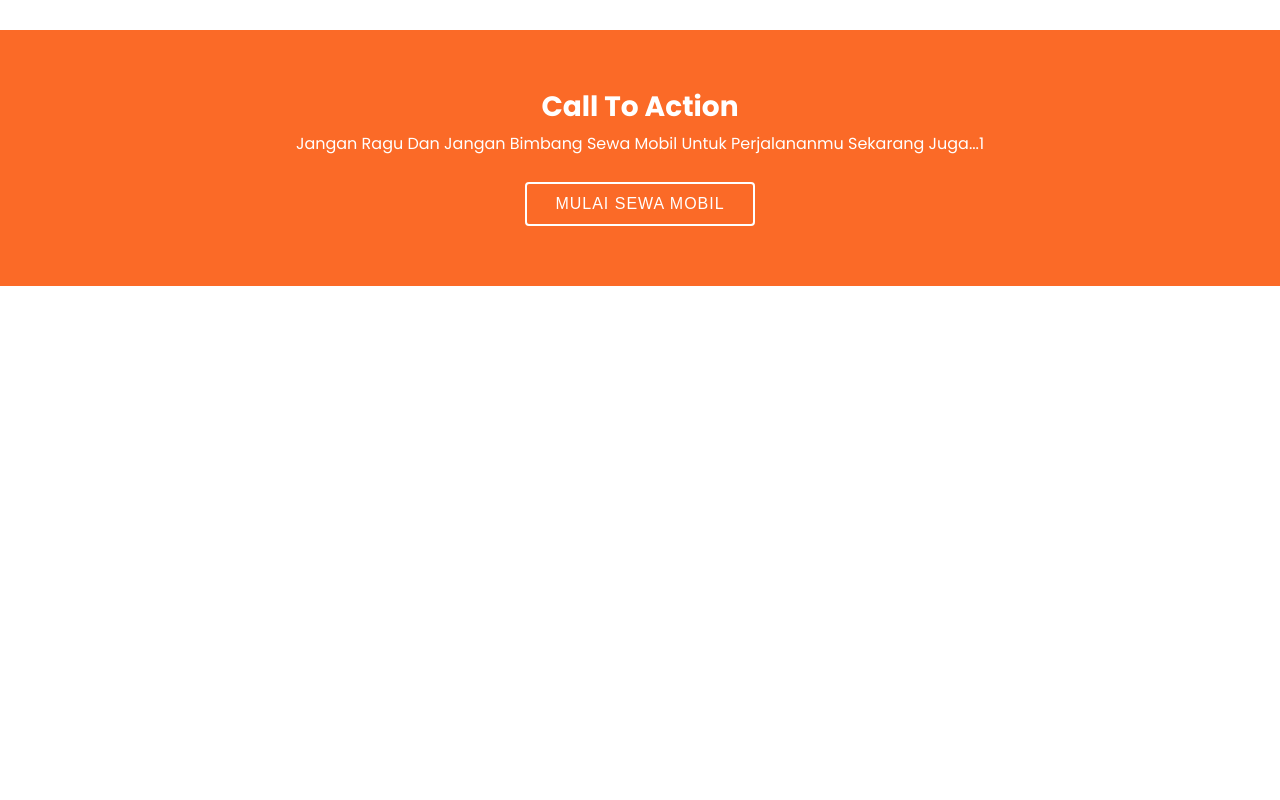
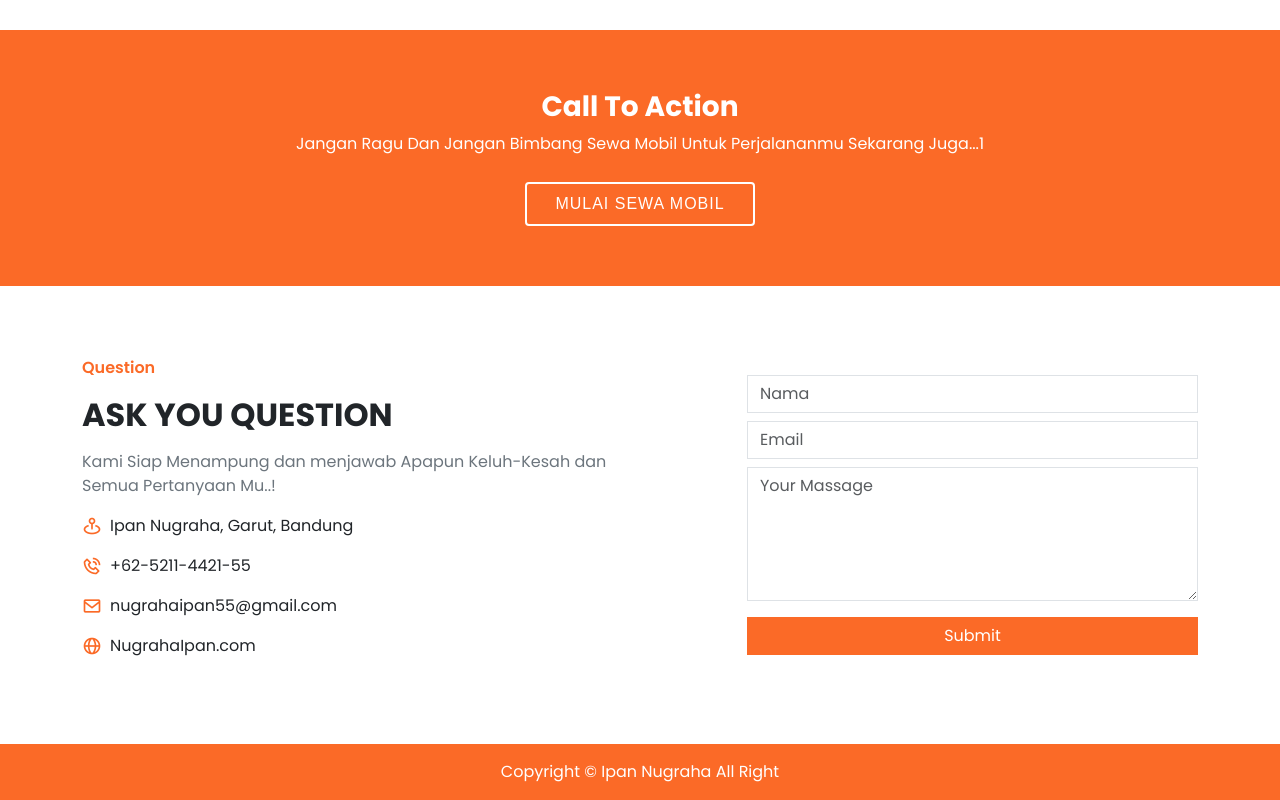
Before and after one commit to Ipan212/BoostrapWeb, a plain HTML site: page index.html in a window 1280 px wide. Shown: the part 2267-3067 px from the top of the page. Before the commit the page ends 2553 px from the top, so only its background shows below. Drawn offline with nearby package versions, Linux system fonts and the light colour scheme.

Commit message:
menambah card Question dan footer

```diff
--- a/index.html
+++ b/index.html
@@ -24,13 +24,13 @@
                 <a class="nav-link active" aria-current="page" href="#">Our Services</a>
               </li>
               <li class="nav-item">
-                <a class="nav-link" href="#">Why Use</a>
+                <a class="nav-link" href="#Service">Why Use</a>
               </li>
               <li class="nav-item">
-                <a class="nav-link" href="#">Testimonial</a>
+                <a class="nav-link" href="#testimonial">Testimonial</a>
               </li>
               <li class="nav-item">
-                <a class="nav-link" href="#">FAQ</a>
+                <a class="nav-link" href="#Question">FAQ</a>
               </li>
               <li class="nav-item">
                 <a class="nav-link" href="#">Register</a>
@@ -62,7 +62,7 @@
       </section>
       <!--AND HEADER-->
       <!--Our Us-->
-      <section class="our-section" id="our">
+      <section class="our-section" id="Service">
         <div class="container ">
             <div class="row align-items-center justify-content-between">
                 <div class="col-md-6">
@@ -202,7 +202,57 @@
         </div>
       </section>
       <!--AND FAQ-->
-
+      <!--Question-->
+      <section class="Question" id="Question">
+        <div class="container">
+          <div class="row align-items-center justify-content-between">
+            <div class="col-md-6">
+          <p class="text-orange fw-semibold">Question</p>
+          <h2 class="section-title mb-3">Ask You Question</h2>
+          <p class="text-secondary mb-3">
+            Kami Siap Menampung dan menjawab Apapun Keluh-Kesah dan Semua Pertanyaan Mu..!
+          </p>
+            <div class="d-flex align-items-center gap-2 mb-3">
+              <i class="bx bx-map-pin text-orange fs-5"></i>
+              <div class="mb-0">Ipan Nugraha, Garut, Bandung</div>
+            </div>
+            <div class="d-flex align-items-center gap-2 mb-3">
+              <i class="bx bx-phone-call text-orange fs-5"></i>
+              <div class="mb-0">+62-5211-4421-55</div>
+            </div>
+            <div class="d-flex align-items-center gap-2 mb-3">
+              <i class="bx bx-envelope text-orange fs-5"></i>
+              <div class="mb-0">nugrahaipan55@gmail.com</div>
+            </div>
+            <div class="d-flex align-items-center gap-2 mb-3">
+              <i class="bx bx-globe text-orange fs-5"></i>
+              <div class="mb-0">NugrahaIpan.com</div>
+            </div>
+          </div>
+          <div class="col-md-5">
+            <form action="#">
+              <input type="text" placeholder="Nama"
+              class="form-control rounded-0 mb-2">
+              <input type="text" placeholder="Email"
+              class="form-control rounded-0 mb-2">
+              <textarea name="body" id="body" cols="30"
+              rows="5" placeholder="Your Massage" class="form-control rounded-0 mb-3"></textarea>
+              <button class="btn btn-orange w-100 rounded-0">Submit</button>
+            </form>
+          </div>
+        </div>
+          </div>
+      </section>
+      <!--And Question-->
+      <!--Footer-->
+      <footer class="py-3">
+        <div class="container">
+          <p class="text-white fs-6 mb-0 text-center ">
+            Copyright &copy; Ipan Nugraha All Right
+          </p>
+        </div>
+      </footer>
+      <!--And Footer-->
     <script src="vendors/boostrap/js/bootstrap.bundle.min.js"></script>
     <script src="https://cdn.jsdelivr.net/npm/swiper@10/swiper-bundle.min.js"></script>
   <script>
--- a/style/style.css
+++ b/style/style.css
@@ -35,6 +35,9 @@ section .section-title{
 .btn-orange {
     background-color: var(--primary--color);
     color: white;
+}
+.btn-orange:hover{
+background-color: #16df7e;
 }
 .text-orange {
     color: var(--primary--color);
@@ -177,9 +180,6 @@ border-color: var(--primary--color);
     margin: 5%;
   }
   /*Why Use*/
-  #projects{
-
-  }
   .testimonial-section .card-img-top{
     height:220px;
     width: 100%;
@@ -222,3 +222,6 @@ border-color: var(--primary--color);
     background: #16df7e;
     border-color: #fff;
   }
+ footer.py-3{
+  background-color: var(--primary--color);
+ }
```
